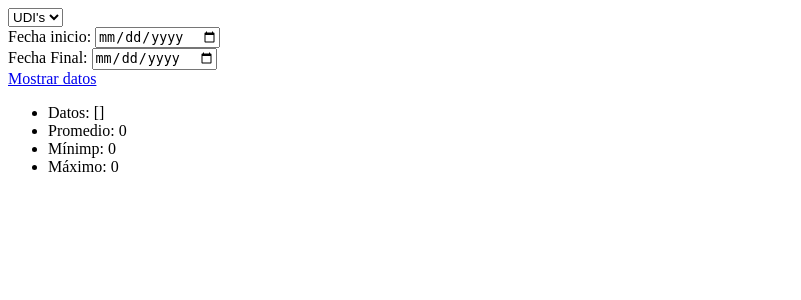
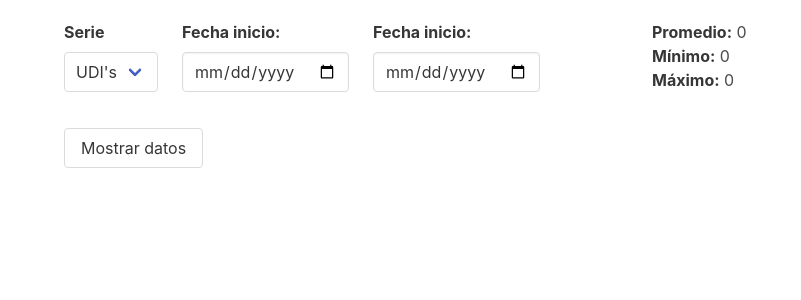
Before and after one commit to kushiahu/banxico_cumplo, a Django app: page / in a window 1280 px wide. Shown: the top 300 px of the page, without its empty margins (0-801 px from the left). Run offline with Django 4.2, Linux system fonts and the light colour scheme; some libraries are stand-ins or nearby versions.

Commit message:
added style to template

```diff
--- a/static/js/main.js
+++ b/static/js/main.js
@@ -2,24 +2,6 @@ async function getData(url = '') {
   const response = await fetch(url)
   return response.json()
 }
-
-
-// function set_chart() {
-// 	google.charts.load('current', {packages: ['corechart']});
-// 	let data = google.visualization.arrayToDataTable([
-//      ['Fecha', 'UDIS', { role: 'style' }],
-//      ['2022-12-25', 8.94],
-//      ['2022-12-24', 10.49],
-//      ['2022-12-23', 19.30],
-//   ]);
-
-// 	let options = {title: 'Population (in millions)'};
-
-// 	let chart = new google.visualization.BarChart(document.getElementById('chart_div'));
-//   chart.draw(data, options);
-//   google.charts.setOnLoadCallback(drawChart);
-// }
-
 
 function get_data_banxico() {
 	let start_date = document.getElementById('start').value
@@ -32,11 +14,10 @@ function get_data_banxico() {
 	let max = document.getElementById('max')
 
 	if (start_date && end_date) {
-		console.log(select)
 		getData(`/api_get_data/${select}/${start_date}/${end_date}/`)
 		.then(data => {
 			if (data.status_code == 202) {
-				result.innerHTML = data.data_list
+				/*result.innerHTML = data.data_list*/
 				avg.innerHTML = data.avg_data
 				min.innerHTML = data.min_data
 				max.innerHTML = data.max_data
--- a/www/templates/index.html
+++ b/www/templates/index.html
@@ -5,37 +5,52 @@
 	<meta charset="utf-8">
 	<meta name="viewport" content="width=device-width, initial-scale=1">
 	<title>Desafío Cumplo.mx</title>
+	<link rel="stylesheet" href="https://cdn.jsdelivr.net/npm/bulma@0.9.3/css/bulma.min.css">
 </head>
 <body>
-
-	<form>
-		<div>
+	<div class="container" style="margin-top: 20px">
+		<div class="columns">
+			<div class="column">
+				<form style="max-width:200px">
+					<div class="columns">
+						<div class="field column">
+						  <label class="label">Serie</label>
+						  <div class="control">
+						    <div class="select" >
 						      <select name="select" id="udis_dolar">
 						        <option value="udis" selected>UDI's</option>
 							  		<option value="dolar">Dolar</option>
 						      </select>
 						    </div>
-		<div>
-			<label for="start">Fecha inicio:</label>
-			<input type="date" id="start" name="date-start">
 						  </div>
-		<div>
-			<label for="end">Fecha Final:</label>
-			<input type="date" id="end" name="date-end">
 						</div>
-		<a href="#" onclick="get_data_banxico()">Mostrar datos</a>
+						<div class="field column">
+						  <label class="label">Fecha inicio:</label>
+						  <div class="control">
+						    <input class="input" type="date" id="start" name="date-start">
+						  </div>
+						</div>
+						<div class="field column">
+						  <label class="label">Fecha inicio:</label>
+						  <div class="control">
+						    <input class="input" type="date" id="end" name="date-end">
+						  </div>
+						</div>
+					</div>
+					<a href="#" class="button" onclick="get_data_banxico()">Mostrar datos</a>
 				</form>
-
-	<div>
+			</div>
+			<div class="column">
 				<ul>
-			<li>Datos: <span id="result">[]</span></li>
-			<li>Promedio: <span id="avg">0</span></li>
-			<li>Mínimp: <span id="min">0</span></li>
-			<li>Máximo: <span id="max">0</span></li>
+					<li><strong>Promedio:</strong> <span id="avg">0</span></li>
+					<li><strong>Mínimo:</strong> <span id="min">0</span></li>
+					<li><strong>Máximo:</strong> <span id="max">0</span></li>
 				</ul>
+			</div>
 		</div>
 
 		<div id="chart_div"></div>
+	</div>
 
 	<script type="text/javascript" src="https://www.gstatic.com/charts/loader.js"></script>
 	<script type="text/javascript" src="{% static 'js/main.js' %}"></script>
```
Lines whose indentation alone changed are shown as unchanged.
